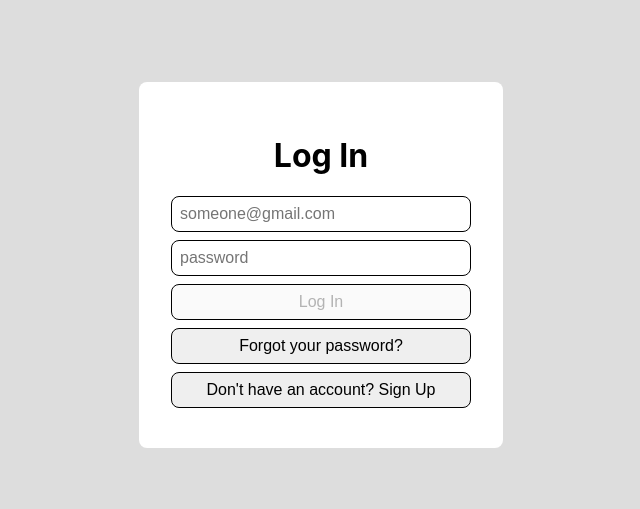
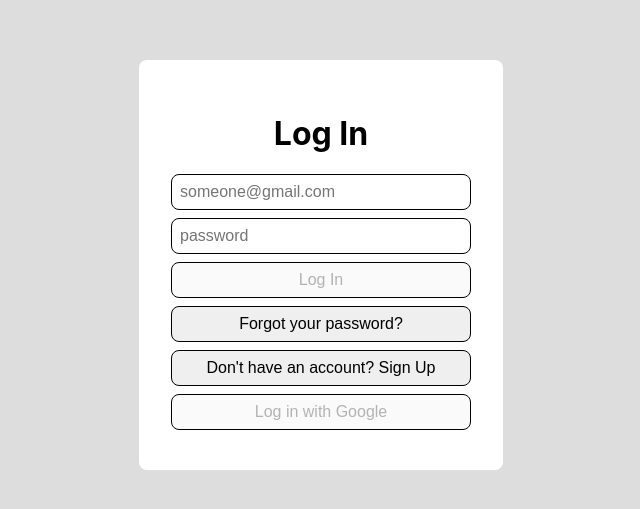
Before and after one commit to barissokat/react-authentication-app, a React (Create React App) app: page /login in a window 1280 px wide. Shown: the part 135-644 px from the top of the page, without its empty margins (319-959 px from the left). Built offline with nearby package versions, Linux system fonts and the light colour scheme; no server answers.

Commit message:
Add Login with Google button

```diff
--- a/src/pages/LoginPage.js
+++ b/src/pages/LoginPage.js
@@ -1,5 +1,5 @@
 import axios from 'axios'
-import { useState } from 'react'
+import { useEffect, useState } from 'react'
 import { useNavigate } from 'react-router-dom'
 import useToken from '../hooks/useToken'
 
@@ -12,6 +12,23 @@
 
   const [emailValue, setEmailValue] = useState('')
   const [passwordValue, setPasswordValue] = useState('')
+
+  const [googleOauthUrl, setGoogleOauthUrl] = useState('')
+
+  useEffect(() => {
+    const loadOauthUrl = async () => {
+      try {
+        const response = await axios.get('/auth/google/url')
+        const { url } = response.data
+
+        setGoogleOauthUrl(url)
+      } catch (error) {
+        console.log(error)
+      }
+    }
+
+    loadOauthUrl()
+  }, [])
 
   const onLoginClicked = async () => {
     const response = await axios.post('/api/login', {
@@ -46,6 +63,12 @@
       </button>
       <button onClick={() => navigate('/forgot-password')}>Forgot your password?</button>
       <button onClick={() => navigate('/signup')}>Don't have an account? Sign Up</button>
+      <button
+        disabled={!googleOauthUrl}
+        onClick={() => { window.location.href = googleOauthUrl }}
+      >
+        Log in with Google
+      </button>
     </div>
   )
 }
```
